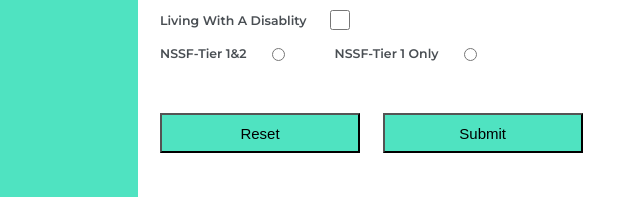
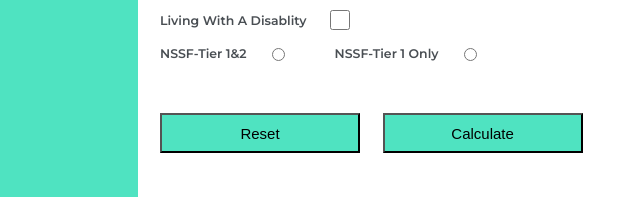
Before and after one commit to Erick559/Aren-Replica, a plain HTML site: page index.html in a window 1280 px wide. Shown: the part 755-952 px from the top of the page, 640-1280 px from the left. Drawn offline with Linux system fonts and the light colour scheme.

Commit message:
Changed the submit button to calculate

```diff
--- a/index.html
+++ b/index.html
@@ -75,7 +75,7 @@
             </form>
             <div class="buttons">
                 <button class="reset">Reset</button>
-                <button class="submit">Submit</button>
+                <button class="submit">Calculate</button>
             </div>
         </div>
     </div>
```
